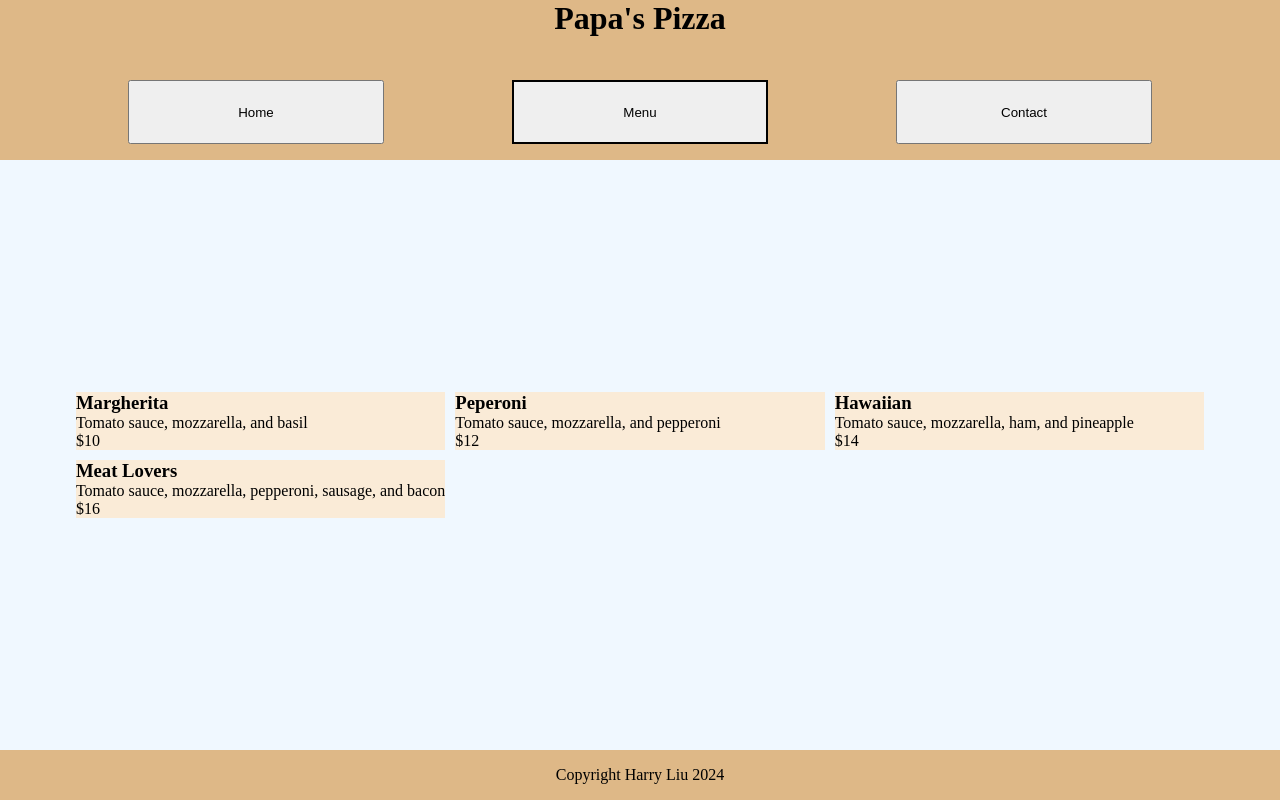
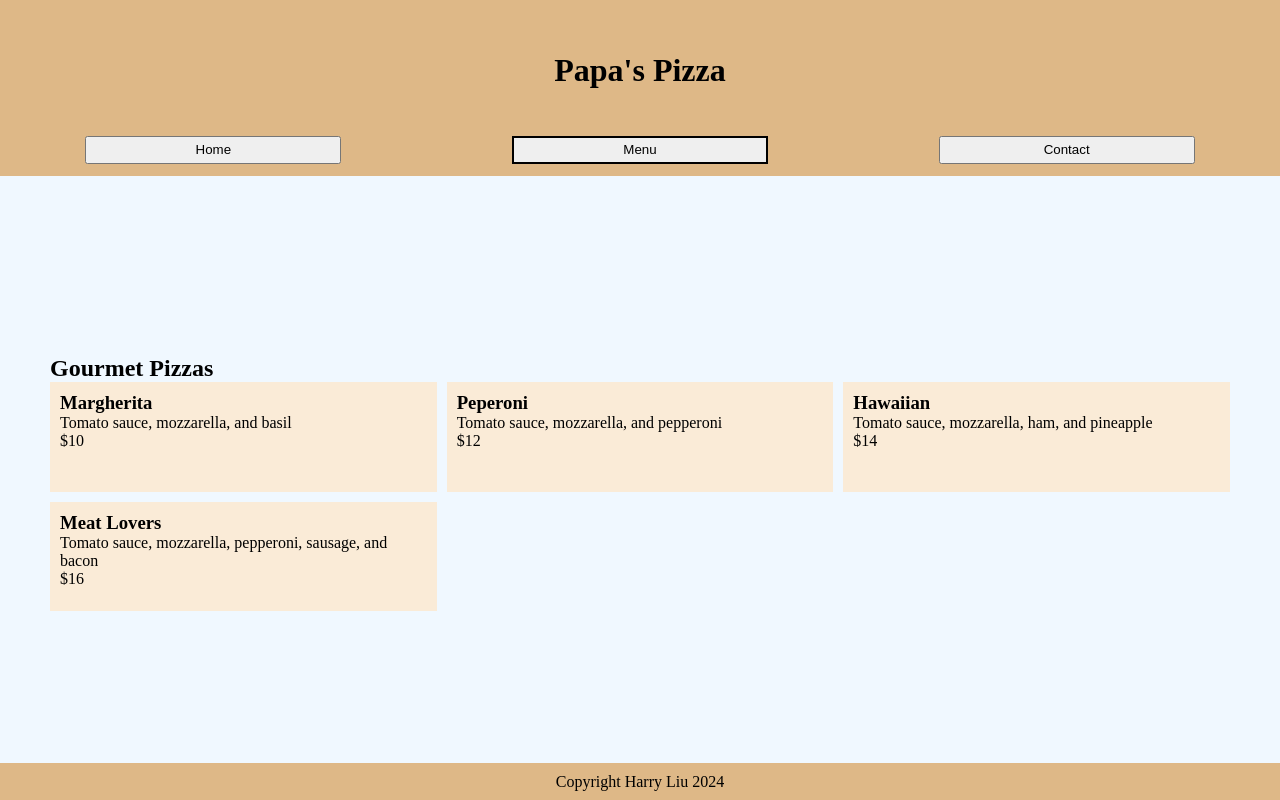
Before and after one commit to hliu19/odin-restaurant, a website built with webpack: page src/index.html in a window 1280 px wide. Both pictures are taken after a click on the button "Menu". Built offline with nearby package versions, Linux system fonts and the light colour scheme.

Commit message:
updated layout, added better menu creation

```diff
--- a/src/index.js
+++ b/src/index.js
@@ -6,14 +6,15 @@ import loadContact from './contact';
 
 function createHeader() {
     const header = document.createElement('header');
+    const titleContainer = document.createElement('div');
+    const title = document.createElement('h1');
+
     header.classList.add('header');
+    titleContainer.classList.add('title-container');
+    title.textContent = 'Papa\'s Pizza';
 
-    const restaurantTitle = document.createElement('h1');
-
-    restaurantTitle.classList.add('title');
-    restaurantTitle.textContent = 'Papa\'s Pizza';
-
-    header.appendChild(restaurantTitle);
+    titleContainer.appendChild(title);
+    header.appendChild(titleContainer);
     header.appendChild(createNav());
 
     return header;
--- a/src/menu.js
+++ b/src/menu.js
@@ -1,16 +1,27 @@
-function createMenu() {
+function createMenu(items, title = 'Menu') {
     const menu = document.createElement('div');
+    const menuContainer = document.createElement('div');
+    const menuTitle = document.createElement('h2');
+
+    menuTitle.textContent = title;
+    menuContainer.classList.add('menu-container');
+
+    menu.appendChild(menuTitle);
+    menu.appendChild(menuContainer);
+
+    // const menuTitle = document.createElement('h2');
+    // menuTitle.textContent = title;
+    // menu.appendChild(menuTitle);
     menu.classList.add('menu');
 
-    menu.appendChild(createItem('Margherita', 'Tomato sauce, mozzarella, and basil', '$10'));
-    menu.appendChild(createItem('Peperoni', 'Tomato sauce, mozzarella, and pepperoni', '$12'));
-    menu.appendChild(createItem('Hawaiian', 'Tomato sauce, mozzarella, ham, and pineapple', '$14'));
-    menu.appendChild(createItem('Meat Lovers', 'Tomato sauce, mozzarella, pepperoni, sausage, and bacon', '$16'));
+    for (let i = 0; i < items.length; i++) {
+        menuContainer.appendChild(createItemElement(items[i].name, items[i].description, items[i].price));
+    }
 
     return menu;
 }
 
-function createItem(name, description, price) {
+function createItemElement(name, description, price) {
     const item = document.createElement('div');
     item.classList.add('item');
 
@@ -32,7 +43,15 @@ function createItem(name, description, price) {
 function loadMenu() {
     const main = document.getElementById('main');
     main.textContent = '';
-    main.appendChild(createMenu());
+    main.appendChild(createMenu(
+        [
+            { name: 'Margherita', description: 'Tomato sauce, mozzarella, and basil', price: '$10' },
+            { name: 'Peperoni', description: 'Tomato sauce, mozzarella, and pepperoni', price: '$12' },
+            { name: 'Hawaiian', description: 'Tomato sauce, mozzarella, ham, and pineapple', price: '$14' },
+            { name: 'Meat Lovers', description: 'Tomato sauce, mozzarella, pepperoni, sausage, and bacon', price: '$16' },
+        ],
+        'Gourmet Pizzas'
+    ));
     console.log('Menu loaded');
 }
 
--- a/src/style.css
+++ b/src/style.css
@@ -16,11 +16,24 @@
     justify-content: space-between;
 }
 
+.main {
+    width: 100%;
+    height: 100%;
+    display: flex;
+    align-items: center;
+    flex-direction: column;
+    justify-content: center;
+}
+
+.home {
+    padding: 50px;
+}
+
 footer {
     display: flex;
     height: 50px;
     width: 100%;
-    background-color: burlywood;
+    background-color:burlywood;
     justify-content: center;
     align-items: center;
 }
@@ -37,18 +50,27 @@ body {
 header {
     background-color: burlywood;
     width: 100%;
-    height: 20vh;
+    height: 30vh;
     display: flex;
     flex-direction: column;
-    justify-content: space-between;
+    justify-content: center;
     align-items: center;
+}
+
+.title-container {
+    display: flex;
+    justify-content: center;
+    align-items: center;
+    flex-direction: column;
+    height: 70%;
 }
 
 nav {
     width: 100%;
-    height: 50%;
+    height: 20%;
     display: flex;
-    justify-content: space-evenly;
+    justify-content: space-around;
+    align-items: center;
 }
 
 button {
@@ -57,6 +79,10 @@ button {
 }
 
 .menu {
+    padding: 50px;
+}
+
+.menu-container {
     display: grid;
     grid-template-columns: repeat(3, 1fr);
     grid-auto-rows: 1fr;
@@ -68,4 +94,5 @@ button {
 
 .item {
     background-color: antiquewhite;
+    padding: 10px;
 }
```
Also changed, not shown: dist/main.bundle.js.
